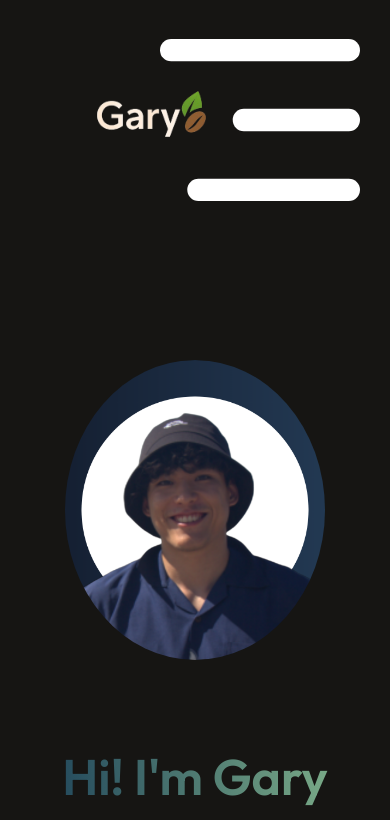
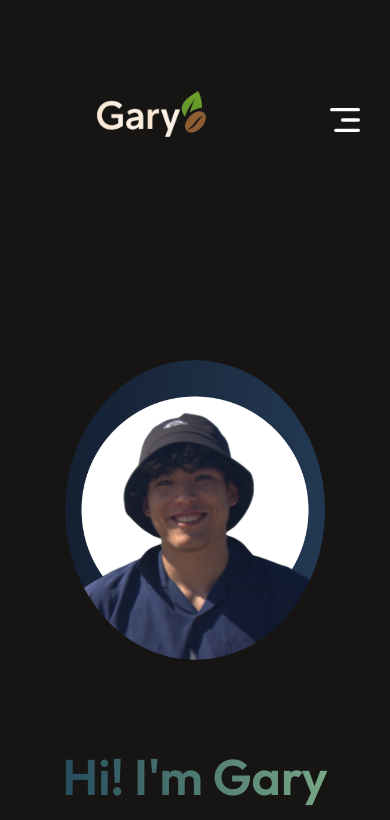
Before and after one commit to garywn/Personal-Portfolio, a React (Vite) app: page / in a window 390 px wide. Shown: the top 820 px of the page. Built offline with nearby package versions, Linux system fonts and the light colour scheme.

Commit message:
Updated Max Width of NavBar, changed background color

```diff
--- a/src/Components/Navbar/Navbar.css
+++ b/src/Components/Navbar/Navbar.css
@@ -65,13 +65,15 @@
         display: block;
         position: fixed;
         right: 30px;
+        max-width: 30px;  /* Use max-width instead of width */
+        height: auto;
     }
     .nav-mob-close{
         display: block;
         position: relative;
         left: 290px;
         top: 30px;
-        width: 30px;
+        max-width: 30px;
     }
     .nav-menu{
         position: fixed;
@@ -79,7 +81,7 @@
         align-items: start;
         top:0;
         gap:30px;
-        background-color: #1F0016;
+        background-color: #1a3d2e;
         width: 350px;
         height: 100%;
         z-index: 2;
```
